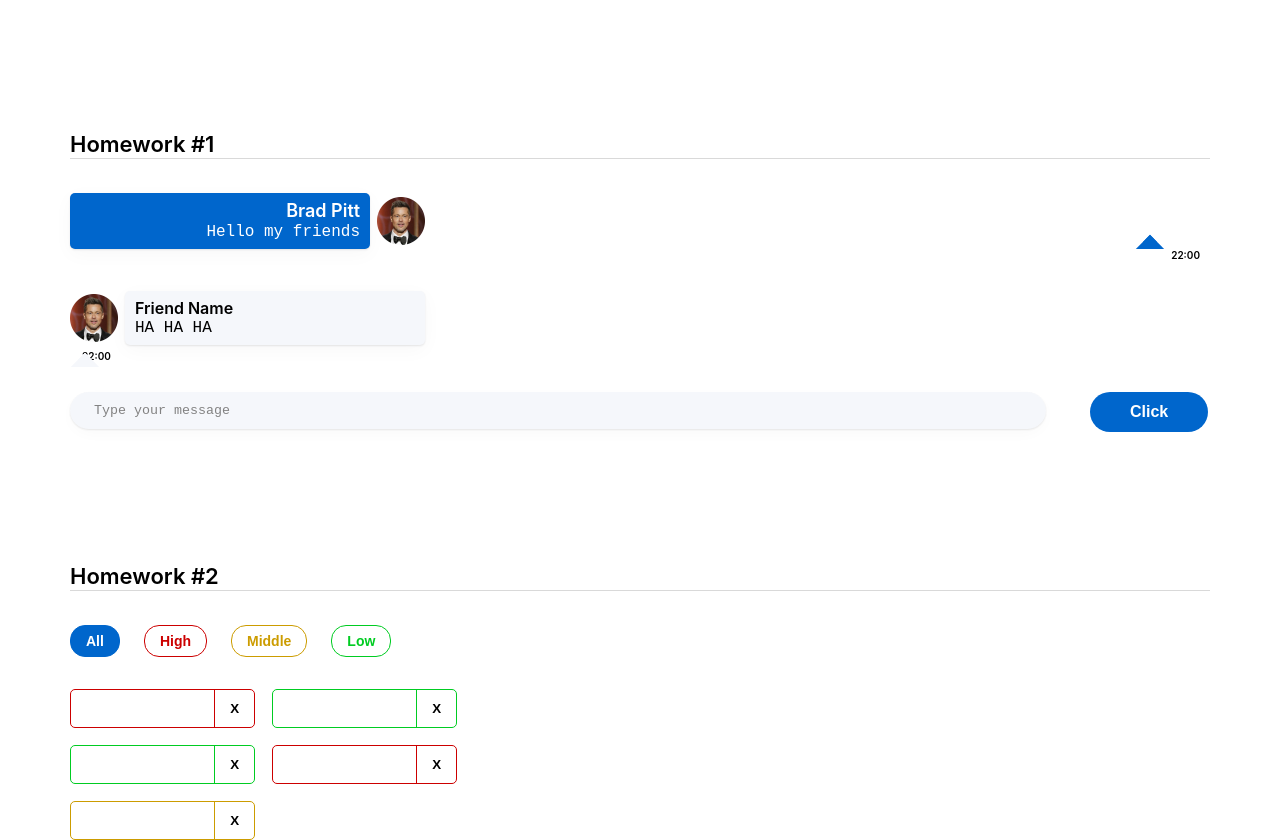
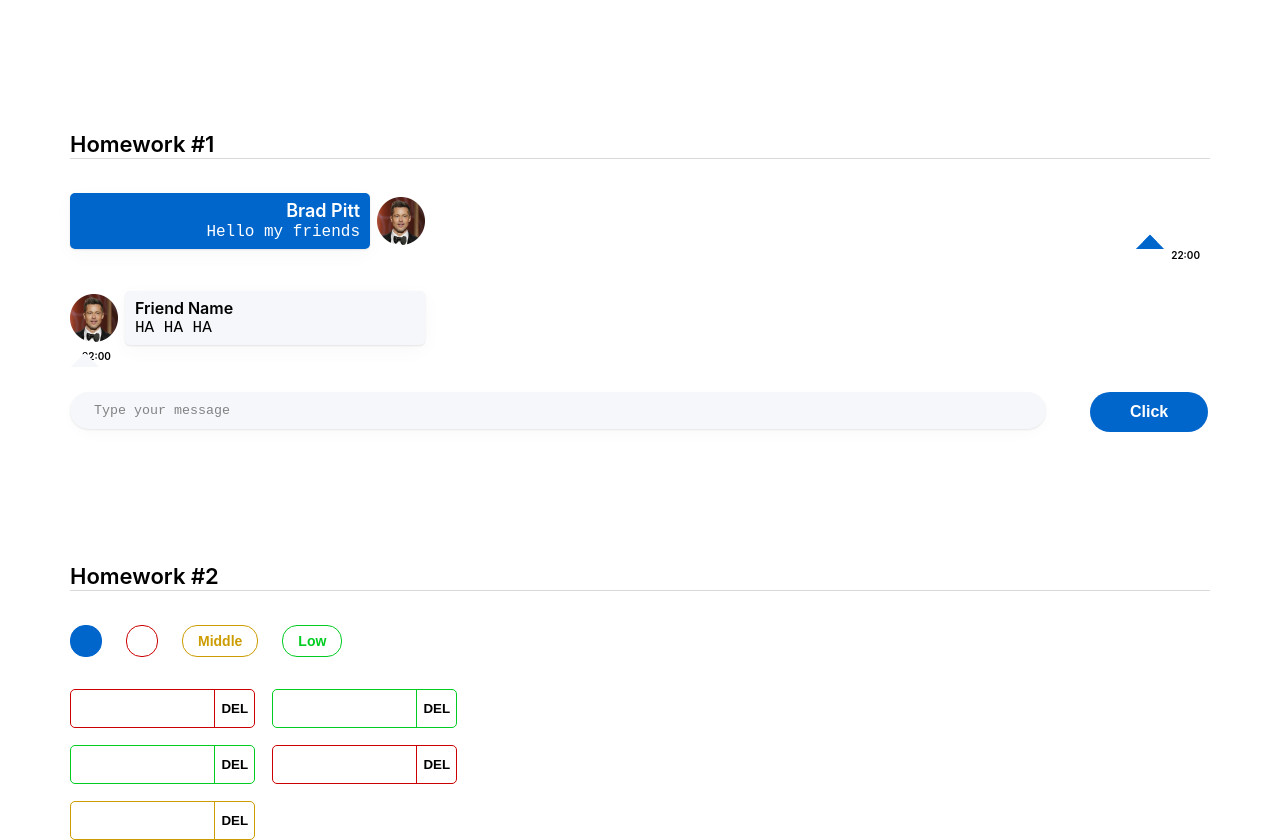
Before and after one commit to BSN89/Homework, a React (Create React App) app: page / in a window 1280 px wide. Built offline with nearby package versions, Linux system fonts and the light colour scheme.

Commit message:
10 april/2

```diff
--- a/src/s2-homeworks/hw02/affairs/Affairs.tsx
+++ b/src/s2-homeworks/hw02/affairs/Affairs.tsx
@@ -4,24 +4,24 @@ import {AffairType, FilterType} from '../HW2'
 import s from './Affairs.module.css'
 
 type AffairsPropsType = {
-    data: any // need to fix any
-    setFilter: any
-    deleteAffairCallback: any
+    data: AffairType[]// need to fix any
+    setFilter: (filter: FilterType) => void
+    deleteAffairCallback: (id: number) => void
     filter: FilterType
 }
 
 function Affairs(props: AffairsPropsType) {
     const setAll = () => {
-        // need to fix
+        props.setFilter('all')
     }
     const setHigh = () => {
-        // need to fix
+        props.setFilter('high')
     }
     const setMiddle = () => {
-        // need to fix
+        props.setFilter('middle')
     }
     const setLow = () => {
-        // need to fix
+        props.setFilter('low')
     }
 
     const cnAll = s.button + ' ' + s.all + (props.filter === 'all' ? ' ' + s.active : '')
@@ -40,34 +40,10 @@ function Affairs(props: AffairsPropsType) {
     return (
         <div>
             <div className={s.buttonContainer}>
-                <button
-                    id={'hw2-button-all'}
-                    onClick={setAll}
-                    className={cnAll}
-                >
-                    All
-                </button>
-                <button
-                    id={'hw2-button-high'}
-                    onClick={setHigh}
-                    className={cnHigh}
-                >
-                    High
-                </button>
-                <button
-                    id={'hw2-button-middle'}
-                    onClick={setMiddle}
-                    className={cnMiddle}
-                >
-                    Middle
-                </button>
-                <button
-                    id={'hw2-button-low'}
-                    onClick={setLow}
-                    className={cnLow}
-                >
-                    Low
-                </button>
+                <button id={'hw2-button-all'} onClick={setAll} className={cnAll}></button>
+                <button id={'hw2-button-high'} onClick={setHigh} className={cnHigh}></button>
+                <button id={'hw2-button-middle'} onClick={setMiddle} className={cnMiddle}>Middle</button>
+                <button id={'hw2-button-low'} onClick={setLow} className={cnLow}>Low</button>
             </div>
             <div className={s.affairs}>{mappedAffairs}</div>
         </div>
--- a/src/s2-homeworks/hw02/affairs/affair/Affair.tsx
+++ b/src/s2-homeworks/hw02/affairs/affair/Affair.tsx
@@ -6,42 +6,21 @@ import s2 from '../Affairs.module.css'
 type AffairPropsType = {
     // key не нужно типизировать
     affair: AffairType
-    deleteAffairCallback: any // need to fix any
+    deleteAffairCallback: (id: number) => void // need to fix any
 }
 
 function Affair(props: AffairPropsType) {
-    const deleteCallback = () => {
-        // need to fix
-    }
+    const deleteCallback = () => {props.deleteAffairCallback(props.affair._id)}
 
     const nameClass = s.name + ' ' + s2[props.affair.priority]
     const buttonClass = s.closeButton + ' ' + s2[props.affair.priority]
     const affairClass = s.affair + ' ' + s2[props.affair.priority]
 
     return (
-        <div
-            id={'hw2-affair-' + props.affair._id}
-            className={affairClass}
-        >
-            <div id={'hw2-name-' + props.affair._id} className={nameClass}>
-                {/*создаёт студент*/}
-
-                {/**/}
-            </div>
-            <div id={'hw2-priority-' + props.affair._id} hidden>
-                {props.affair.priority}
-            </div>
-
-            <button
-                id={'hw2-button-delete-' + props.affair._id}
-                className={buttonClass}
-                // need to fix
-
-            >
-                {/*текст кнопки могут изменить студенты*/}
-                X
-                {/**/}
-            </button>
+        <div id={'hw2-affair-' + props.affair._id} className={affairClass}>
+            <div id={'hw2-name-' + props.affair.name} className={nameClass}></div>
+            <div id={'hw2-priority-' + props.affair.priority} hidden>{props.affair.priority}</div>
+            <button id={'hw2-button-delete-' + props.affair._id} className={buttonClass} onClick={deleteCallback}>DEL</button>
         </div>
     )
 }
```
